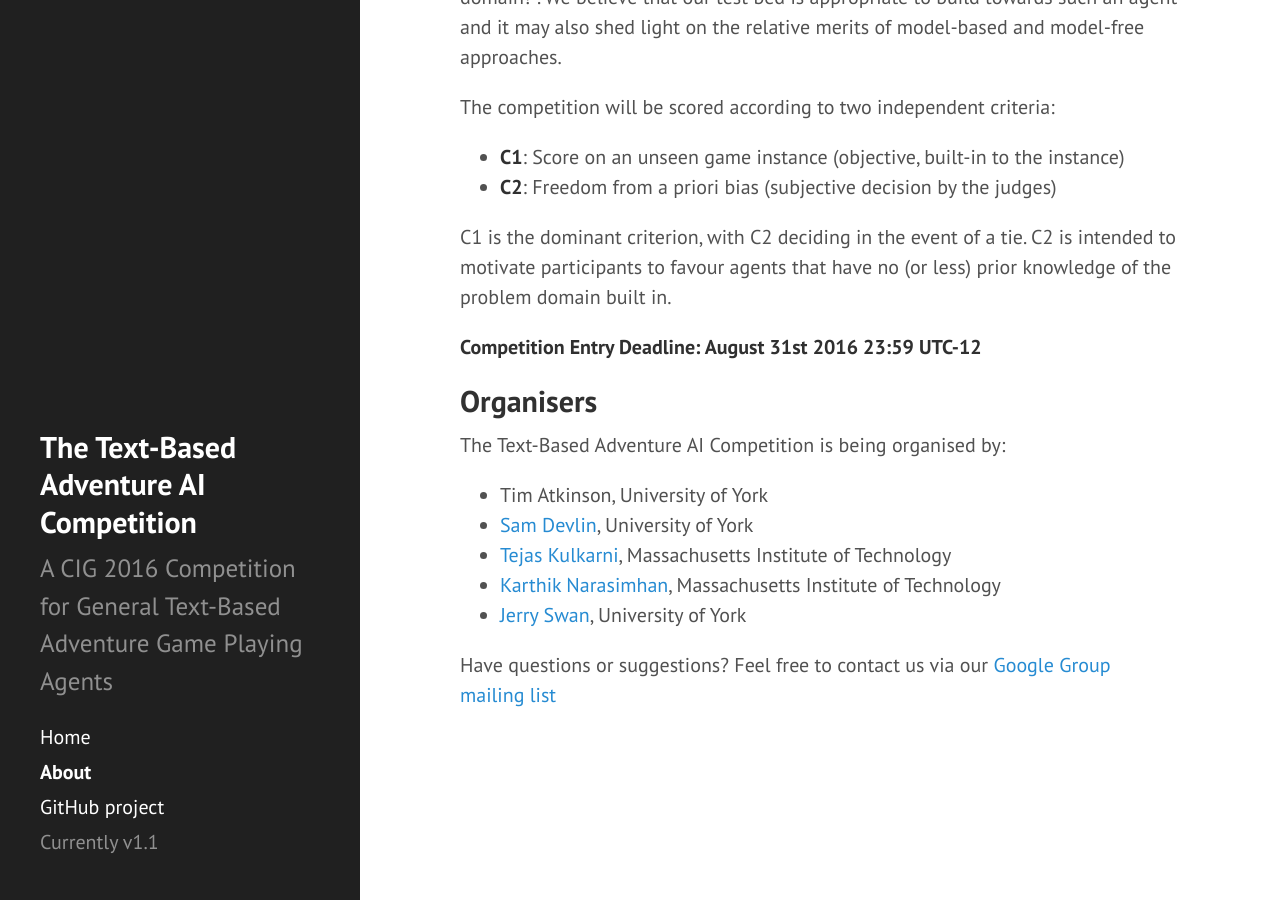
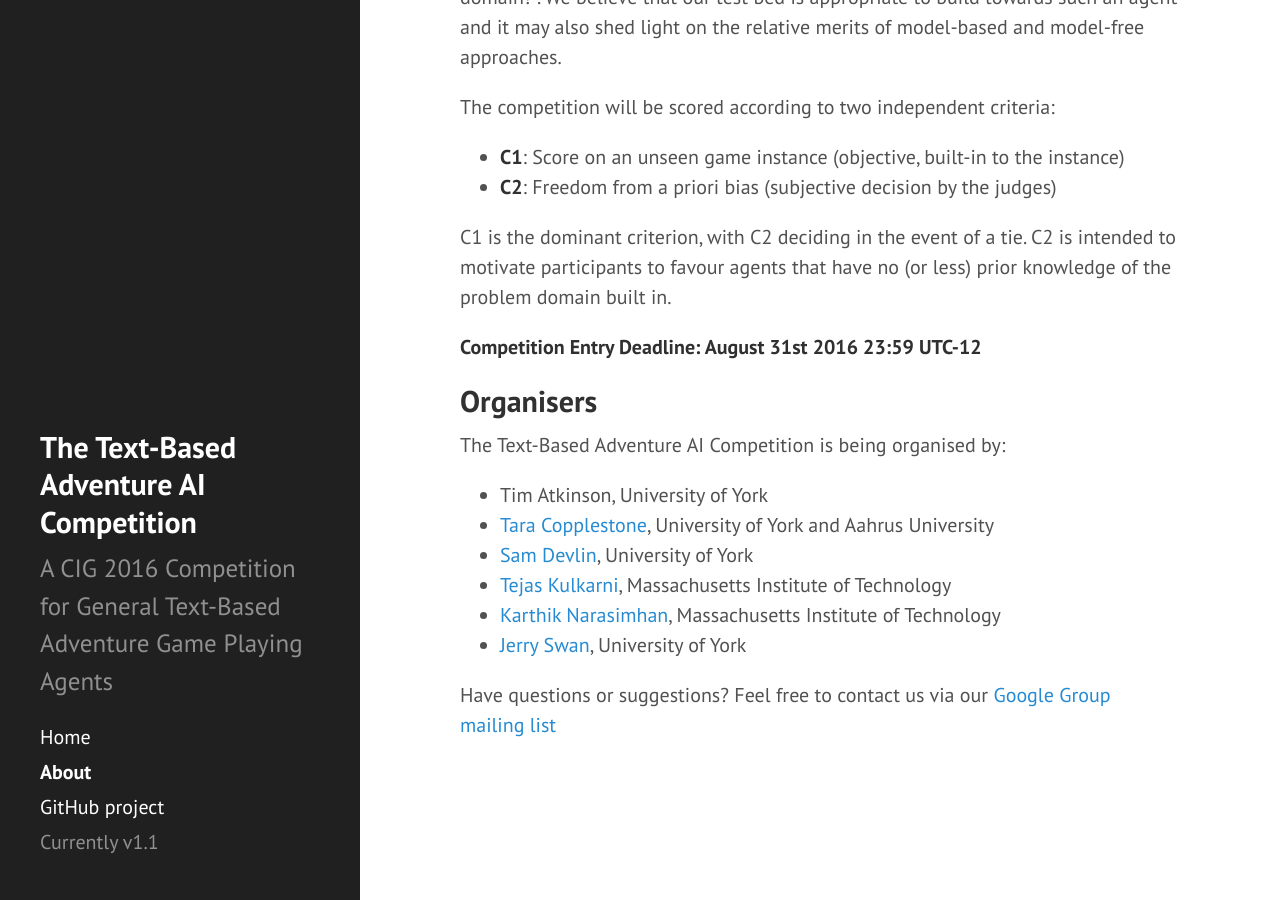
Before and after one commit to Atkrye/IEEE-CIG-Text-Adventurer-Competition, a Jekyll site: the page built from about.md, in a window 1280 px wide and 900 px high, scrolled down 598 px. Built offline with Jekyll 4.4.1, drawn with Linux system fonts in a browser that asks for light colours; Markdown is read by kramdown in place of the engine named in the settings.

Commit message:
Added Tara as an organiser

```diff
--- a/about.md
+++ b/about.md
@@ -21,6 +21,7 @@ C1 is the dominant criterion, with C2 deciding in the event of a tie. C2 is inte
 The Text-Based Adventure AI Competition is being organised by:
 
 * Tim Atkinson, University of York
+* [Tara Copplestone](http://www.taracopplestone.co.uk), University of York and Aahrus University
 * [Sam Devlin](https://www-users.cs.york.ac.uk/~devlin/), University of York
 * [Tejas Kulkarni](http://tejask.com), Massachusetts Institute of Technology
 * [Karthik Narasimhan](http://people.csail.mit.edu/karthikn/), Massachusetts Institute of Technology
```
